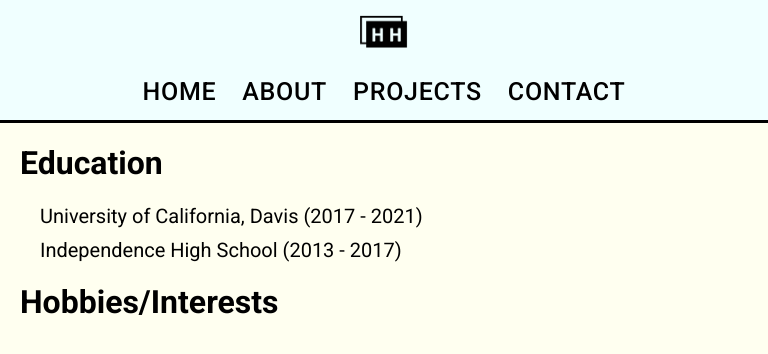
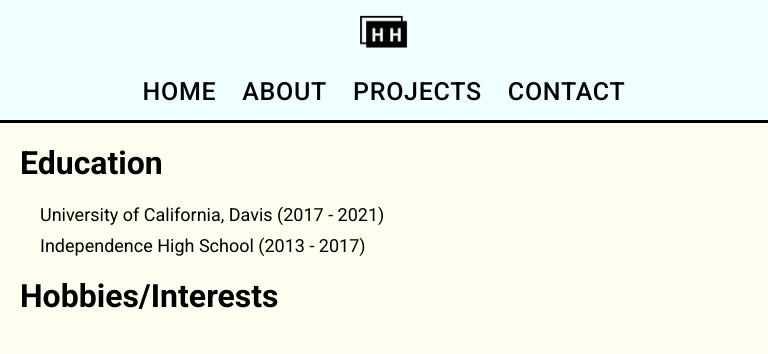
Before and after one commit to haostonh/portfolio, a React (Create React App) app in the folder client/: page /portfolio/about in a window 768 px wide. Shown: the top 354 px of the page. Built offline with nearby package versions, Linux system fonts and the light colour scheme.

Commit message:
make margins even for About Page

```diff
--- a/client/src/pagesCSS/About.css
+++ b/client/src/pagesCSS/About.css
@@ -1,20 +1,18 @@
 .aboutBody {
-  margin-left: 40px;
+  margin-left: 20px;
   margin-bottom: 10px;
   font-size: 20px;
 }
 
 #aboutPageStyle {
   font-family: 'Roboto', sans-serif;
-}
-
-.aboutHeaderTitle {
   margin-left: 20px;
+  margin-right: 20px;
 }
 
 @media screen and (min-width: 426px) and (max-width: 1024px) {
-  #aboutPageStyle {
-    margin-right: 20px;
+  .aboutBody {
+    font-size: 18px;
   }
 }
 
@@ -26,7 +24,6 @@
   }
   .aboutHeaderTitle {
     font-size: 25px;
-    margin-right: 20px;
   }
 }
 /*# sourceMappingURL=About.css.map */
--- a/client/src/pagesCSS/About.sass
+++ b/client/src/pagesCSS/About.sass
@@ -3,17 +3,17 @@ $margin-medium: 20px
 $margin-small: 10px
 
 .aboutBody
-  margin-left:  $margin-large
+  margin-left:  $margin-medium
   margin-bottom: $margin-small
   font-size: 20px
 #aboutPageStyle
   font-family: 'Roboto', sans-serif
-.aboutHeaderTitle
   margin-left: $margin-medium
+  margin-right: $margin-medium
 
 @media screen and (min-width: 426px) and (max-width: 1024px)
-  #aboutPageStyle
-    margin-right: $margin-medium
+  .aboutBody
+    font-size: 18px
 
 @media screen and (max-width: 425px)
   .aboutBody
@@ -22,4 +22,3 @@ $margin-small: 10px
     font-size: 15px
   .aboutHeaderTitle
     font-size: 25px
-    margin-right: $margin-medium
```
Also changed, not shown: 1 other file (tests, documents, lock files or other folders).
